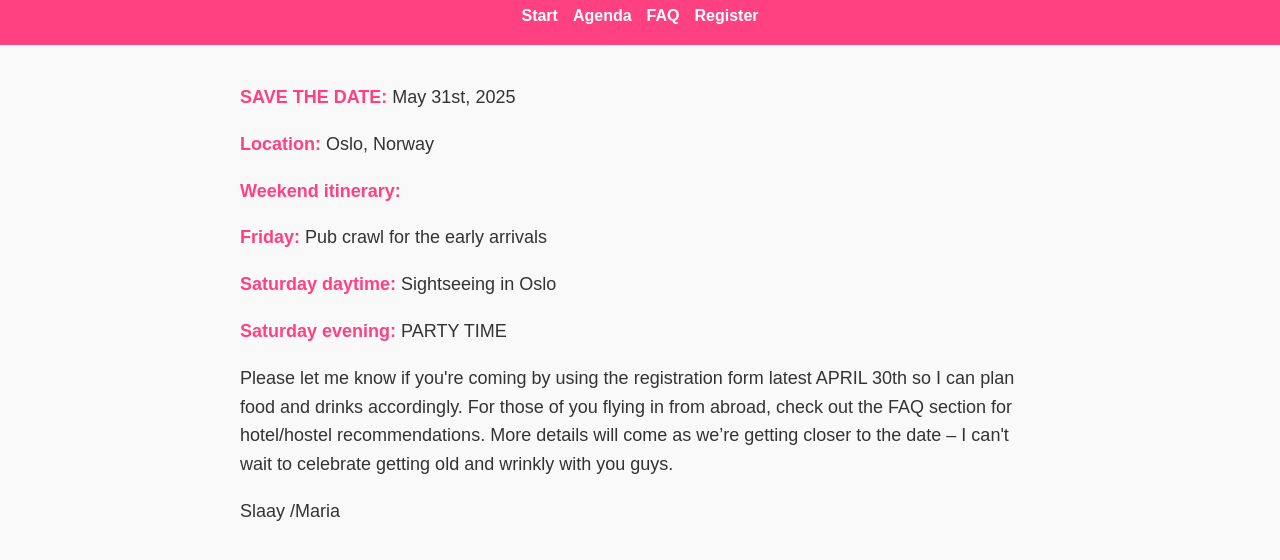
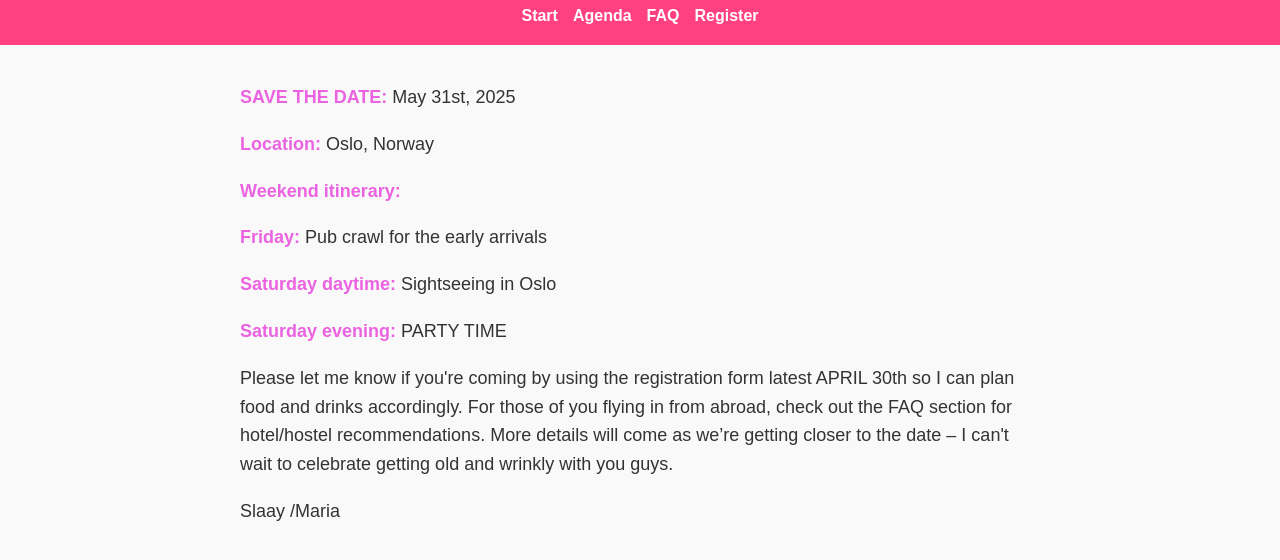
Before and after one commit to Malinwtz/mariasbirthdaybash, a plain HTML site: page index.html in a window 1280 px wide. Shown: the part 60-620 px from the top of the page. Drawn offline with Linux system fonts and the light colour scheme.

Commit message:
Changed primary color

```diff
--- a/css/scss/framework/_index.scss
+++ b/css/scss/framework/_index.scss
@@ -1,4 +1,5 @@
-$primary-color: #ff4081;
+$primary-color:  #eb63e0;
+// $primary-color: #ff4081;
 $secondary-color: #333;
 $background-color: #f9f9f9;
 
```
Also changed, not shown: src/css/style.min.css.
